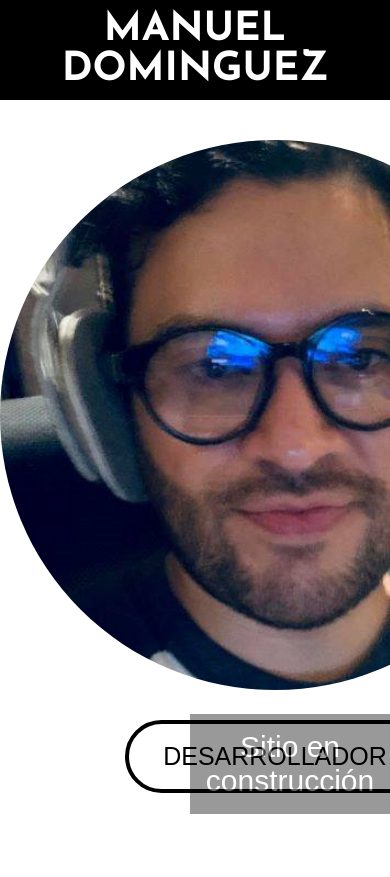
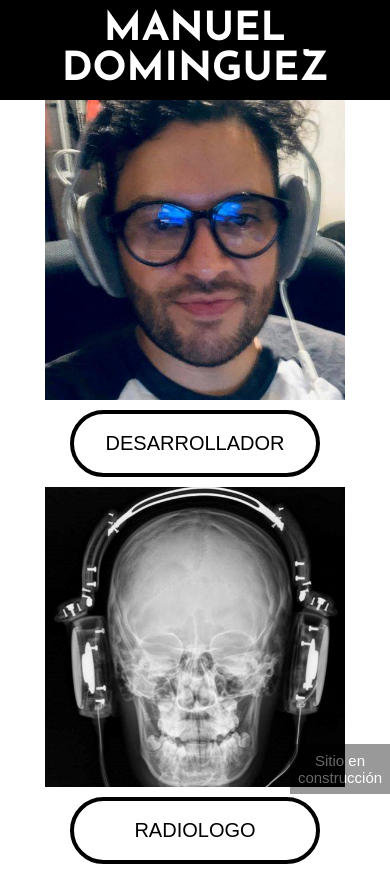
Before and after one commit to ETERNALPSY/EntregaFinalDominguez, a website: page index.html in a window 390 px wide. Shown: the top 877 px of the page. Drawn offline with nearby package versions, Linux system fonts and the light colour scheme.

Commit message:
avance sass

```diff
--- a/scss/_index.scss
+++ b/scss/_index.scss
@@ -11,12 +11,20 @@
     "header header"
     "divDes divRad"
     "footer footer";
+    @include phone {
+      grid-template-columns: auto;
+      grid-template-rows: auto auto auto auto;
+      grid-template-areas:
+        "header"
+        "divDes"
+        "divRad"
+        "footer";
+    }
   }
   .header { grid-area: header; }
   body .divDes { grid-area: divDes; }
   body .divRad { grid-area: divRad; }
   .footer { grid-area: footer; }
-
 body {
     @include mainFont;
   header {
@@ -28,17 +36,46 @@ body {
     text-align: center;
     font-family: 'Josefin Sans', sans-serif;
     color: white;
+    @include tablet {
+      width: auto;
+      font-size: 40px;
+      padding: 10px;
+    }
+    @include phone {
+      font-size: 20px;
+      padding: 10px;
+    }
+
   }
   .divDes{
+    @include flex(row,center,center,wrap);
     margin: 40px auto 70px;
     height: auto;
-    @include flex(column,center,center,wrap);
+    @include tablet {
+      margin: 0;
+      margin-bottom: 30px;
+      width: auto;
+      overflow: hidden;
+    }
+    @include phone {
+      margin: 0;
+      width: 100%;
+      overflow: hidden
+    }
     .imgDes{
       width: 550px    ;
       height: auto;
       border-radius: 50%;
       animation: imagenes;
       animation-duration: 2s;
+      @include tablet {
+        width: 500px;
+        border-radius: 0%;
+      }
+      @include phone {
+        height: 300px;
+        width: auto;
+      }
     }
     @keyframes imagenes {
       0% {scale: 1.1;
@@ -47,7 +84,16 @@ body {
       opacity: 1;}
     }
     button {
-      @include boton(300px);
+      @include boton(350px);
+      @include tablet {
+        width: 300px;
+      }
+      @include phone {
+        margin: 10px;
+        font-size: 20px;
+        width: 250px;
+        border-radius: 50px;
+      }
     }
   }
   .divRad{
@@ -69,6 +115,18 @@ body {
       position: fixed;
       bottom: 30px;
       right: 0px;
+      @include tablet {
+        width: 150px;
+        height: 80px;
+        font-size: 20px;
+      }
+      @include phone {
+        width: 100px;
+        height: 50px;
+        font-size: 15px;
+        bottom: 50px;
+        right: 0px;
+      }
     }
     .icons {
       @include flex(row,space-around,center,wrap);
@@ -77,6 +135,9 @@ body {
         transition: all .2s;
         &:hover {
           transform: scale(1.2);
+        }
+        @include phone {
+          width: 50px;
         }
       }
     }
--- a/scss/_mediaquerych.scss
+++ b/scss/_mediaquerych.scss
@@ -1,28 +1,28 @@
 @media screen and (max-width: 450px) {
-    .container {
-        grid-template-columns: auto;
-        grid-template-rows: auto auto auto auto;
-        grid-template-areas:
-          "header"
-          "divDes"
-          "divRad"
-          "footer";
-    }
-    body header {
-        font-size: 20px;
-        padding: 10px;
-    }
-    .divDes, .divRad {
-        margin: 0;
-        width: 100%;
-        overflow: hidden
-    }
-    .imgDes, .imgRad {
-        height: 300px;
-        width: auto;
-        border-radius: 0%;
-    }
-    button, .enviar {
+    // .container {
+    //     grid-template-columns: auto;
+    //     grid-template-rows: auto auto auto auto;
+    //     grid-template-areas:
+    //       "header"
+    //       "divDes"
+    //       "divRad"
+    //       "footer";
+    // }
+    // body header {
+    //     font-size: 20px;
+    //     padding: 10px;
+    // }
+    // .divDes, .divRad {
+    //     margin: 0;
+    //     width: 100%;
+    //     overflow: hidden
+    // }
+    // .imgDes, .imgRad {
+    //     height: 300px;
+    //     width: auto;
+    //     border-radius: 0%;
+    // }
+    .enviar {
         margin: 10px;
         font-size: 20px;
         width: 250px;
@@ -61,14 +61,14 @@
     #img__contacto {
         height: 350px;
     }
-    .marcaDeAgua {
-        width: 100px;
-        height: 50px;
-        font-size: 15px;
-        bottom: 50px;
-        right: 0px;
-    }
-    .icons a img {
-        width: 50px;
-    }
+    // .marcaDeAgua {
+    //     width: 100px;
+    //     height: 50px;
+    //     font-size: 15px;
+    //     bottom: 50px;
+    //     right: 0px;
+    // }
+    // .icons a img {
+    //     width: 50px;
+    // }
 }
--- a/scss/_mediaquerymd.scss
+++ b/scss/_mediaquerymd.scss
@@ -1,19 +1,19 @@
 @media screen and (max-width: 1100px){
-        body header {
-            width: auto;
-            font-size: 40px;
-            padding: 10px;
-        }
-        .divDes, .divRad {
-            margin: 0;
-            margin-bottom: 30px;
-            width: auto;
-            overflow: hidden;
-        }
-        .imgDes, .imgRad {
-            border-radius: 0%;
-        }
-        button, .enviar {
+    // body header {
+    //     width: auto;
+    //     font-size: 40px;
+    //     padding: 10px;
+    // }
+    // .divDes, .divRad {
+    //     margin: 0;
+    //     margin-bottom: 30px;
+    //     width: auto;
+    //     overflow: hidden;
+    // }
+    // .imgDes, .imgRad {
+    //     border-radius: 0%;
+    // }
+    .enviar {
     width: 350px;
     }
     .mainCarrera {
@@ -34,9 +34,9 @@
     .divCarreraIcons {
         flex-wrap: wrap;
     }
-        .marcaDeAgua {
-            width: 150px;
-            height: 80px;
-            font-size: 20px;
+    // .marcaDeAgua {
+    //     width: 150px;
+    //     height: 80px;
+    //     font-size: 20px;
+    // }
 }
-    }
--- a/scss/_mixins.scss
+++ b/scss/_mixins.scss
@@ -25,3 +25,15 @@
       color: white;
     }
 }
+
+@mixin tablet {
+    @media screen and (max-width: 1100px){
+        @content;
+    }
+}
+
+@mixin phone {
+    @media screen and (max-width: 450px){
+        @content;
+    }
+}
```
Also changed, not shown: desarrollador.html (+1 -1 lines), radiologo.html (+1 -1 lines), css/estilo.css. Lines whose indentation alone changed are shown as unchanged.
